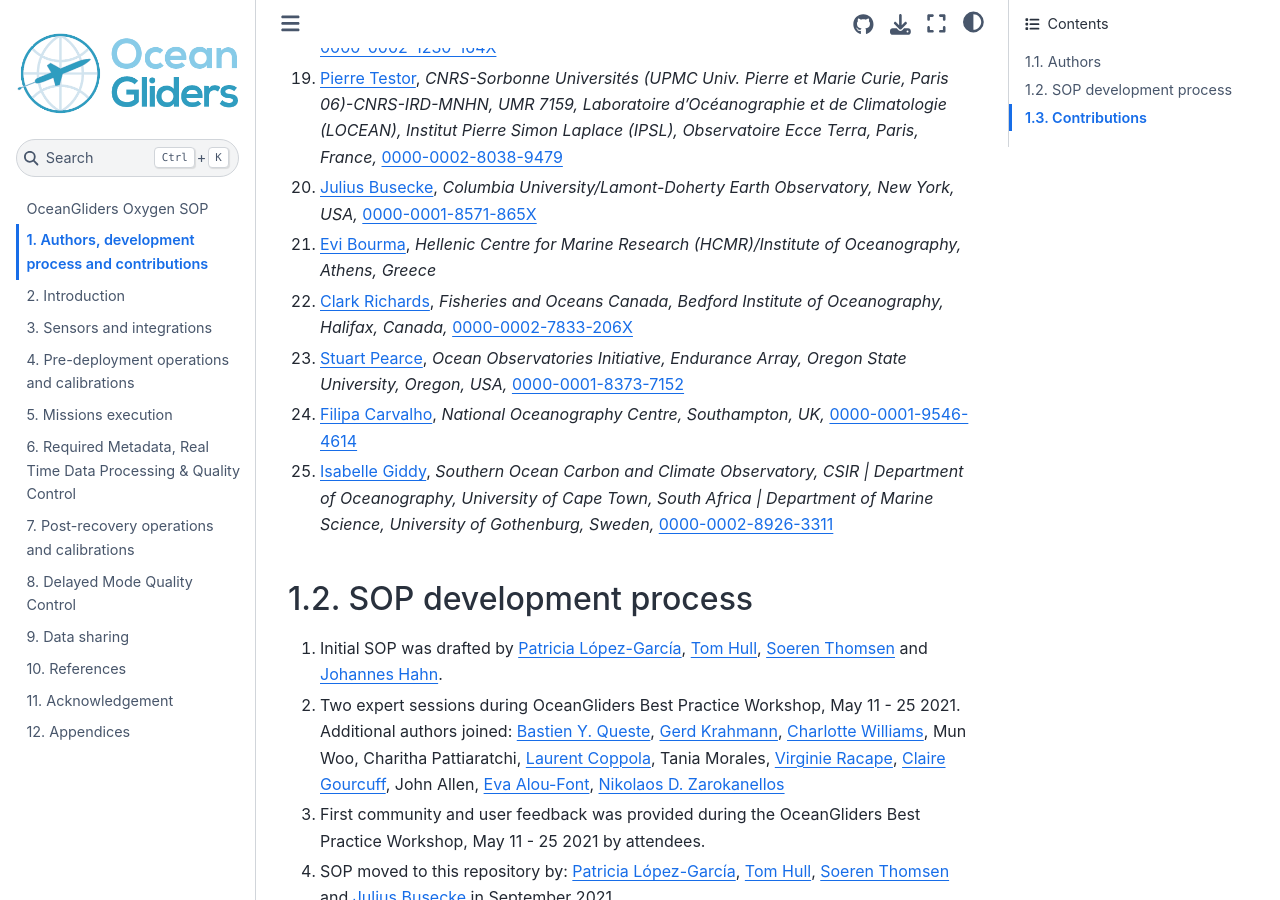
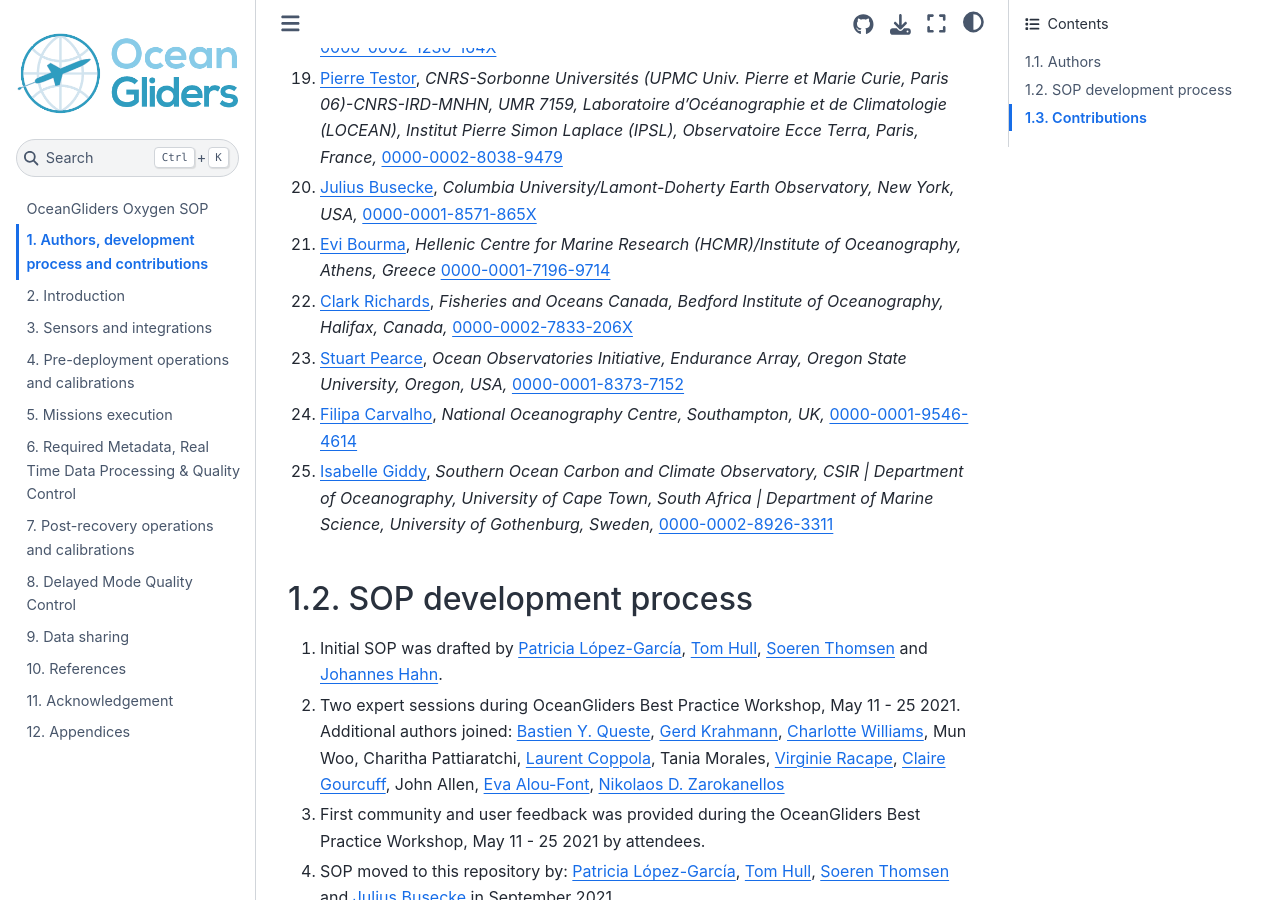
Before and after one commit to OceanGlidersCommunity/Oxygen_SOP, a Jupyter Book: the page built from sections/authors_SOP_development_process.md, in a window 1280 px wide and 900 px high, scrolled down 1087 px. Built offline with Jupyter Book 1.0.4 settings and Sphinx 7.4.7 and the Sphinx Book theme 1.1.4, drawn with Linux system fonts in a browser that asks for light colours.

Commit message:
add Evi Bourma's ORCID (#197)
@evibourma is this your ORCID ID?
0000-0001-7196-9714

```diff
--- a/sections/authors_SOP_development_process.md
+++ b/sections/authors_SOP_development_process.md
@@ -21,7 +21,7 @@
   1. [Catherine Schmechtig](https://github.com/catsch), *CNRS, Sorbonne Université, Osu Ecce Terra, Paris, France,* [0000-0002-1230-164X](https://orcid.org/0000-0002-1230-164X)
   1. [Pierre Testor](https://github.com/ptestor), *CNRS-Sorbonne Universités (UPMC Univ. Pierre et Marie Curie, Paris 06)-CNRS-IRD-MNHN, UMR 7159, Laboratoire d’Océanographie et de Climatologie (LOCEAN), Institut Pierre Simon Laplace (IPSL), Observatoire Ecce Terra, Paris, France,* [0000-0002-8038-9479](https://orcid.org/0000-0002-8038-9479)
   1. [Julius Busecke](https://github.com/jbusecke), *Columbia University/Lamont-Doherty Earth Observatory, New York, USA,* [0000-0001-8571-865X](https://orcid.org/0000-0001-8571-865X)
-  2. [Evi Bourma](https://github.com/evibourma), *Hellenic Centre for Marine Research (HCMR)/Institute of Oceanography, Athens, Greece*
+  2. [Evi Bourma](https://github.com/evibourma), *Hellenic Centre for Marine Research (HCMR)/Institute of Oceanography, Athens, Greece* [0000-0001-7196-9714](https://orcid.org/0000-0001-7196-9714)
   1. [Clark Richards](https://github.com/richardsc), *Fisheries and Oceans Canada, Bedford Institute of Oceanography, Halifax, Canada,* [0000-0002-7833-206X](https://orcid.org/0000-0002-7833-206X)
   1. [Stuart Pearce](https://github.com/s-pearce), *Ocean Observatories Initiative, Endurance Array, Oregon State University, Oregon, USA,* [0000-0001-8373-7152](https://orcid.org/0000-0001-8373-7152)
   1. [Filipa Carvalho](https://github.com/pipa85), *National Oceanography Centre, Southampton, UK,* [0000-0001-9546-4614](https://orcid.org/0000-0001-9546-4614)
```
